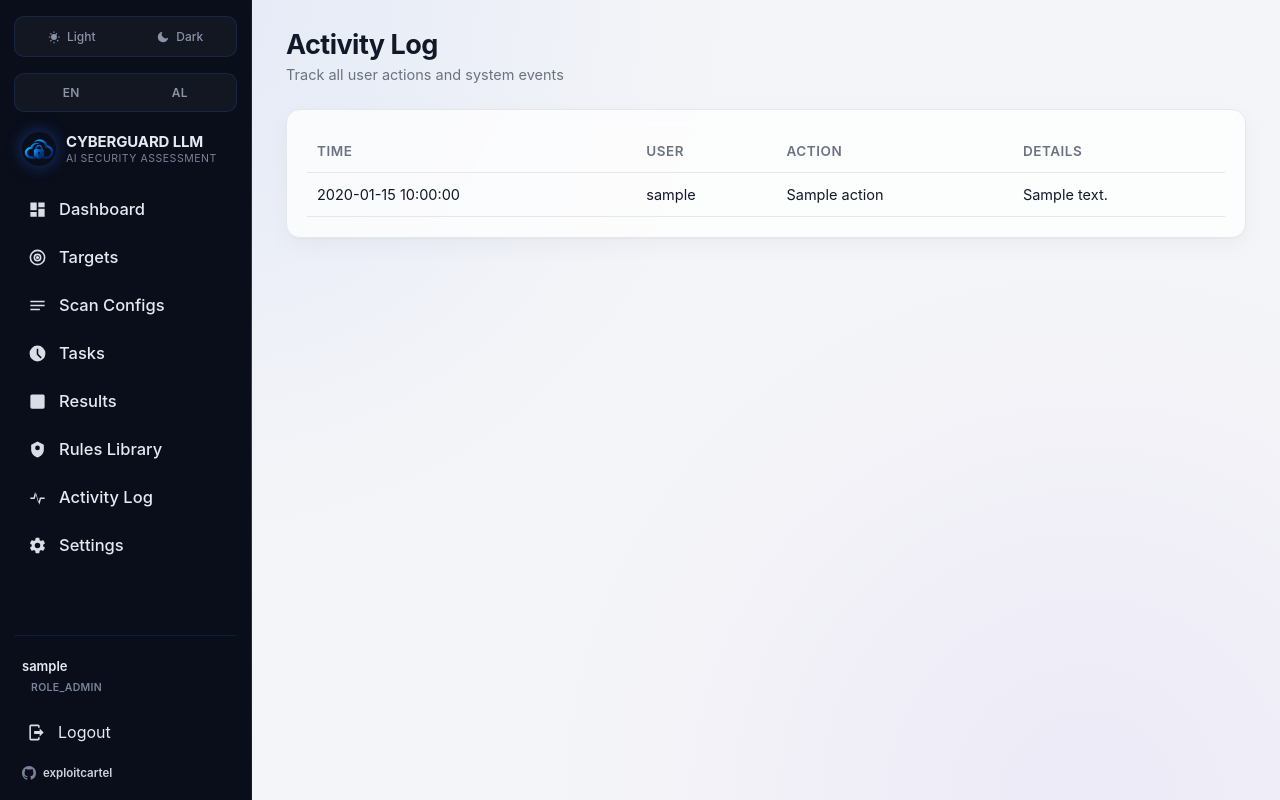
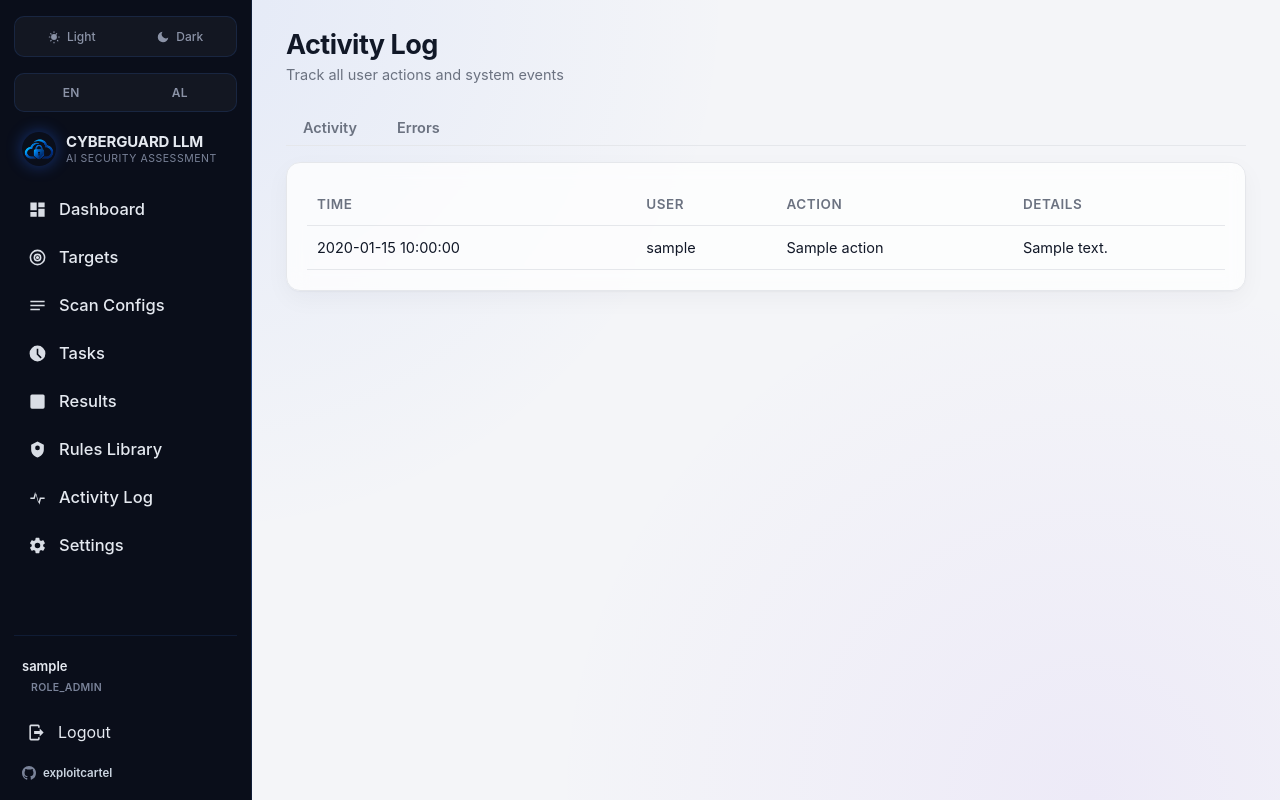
Before and after one commit to exploitcartel/cyberguardllm, a Flask app: template webapp/templates/activity.html in a window 1280 px wide. Run offline with Flask 3, Linux system fonts and the light colour scheme; the template is opened without the code that fills it: most values are stand-ins (such as "Sample title", 1, 10 or a date in 2020); parts of the project's set-up code (start-up, migrations or seed data) failed here and were passed over; some libraries are stand-ins or nearby versions.

Commit message:
Activity Log: Errors tab; reap orphaned scans only in the serving process
Importing webapp.app from any other process (a test run, a script) stopped a live
scan in the server. Reaping now happens in run.py. ERROR findings and crashes are
copied into error_log and shown under Activity Log > Errors.

```diff
--- a/engine/runner.py
+++ b/engine/runner.py
@@ -2,7 +2,7 @@ import socket
 import threading
 import time
 from urllib.parse import urlparse
-from storage.db import get_conn, now, get_setting
+from storage.db import get_conn, now, get_setting, log_error
 from engine.loader import load_rules_by_categories
 from engine.evaluator import evaluate, evaluate_explained, evaluate_multiturn, evaluate_persistence
 from engine.scorer import compute_risk_score_rows
@@ -181,6 +181,7 @@ def _run_optional_module(conn, result_id, rule_id, step_label, module_label, sou
     try:
         fn()
     except Exception as e:
+        log_error(module_label, rule_id, f"{step_label} crashed: {e!r}", result_id=result_id)
         try:
             conn.execute(
                 """INSERT INTO findings (scan_result_id, rule_id, owasp, severity, verdict, prompt_sent, raw_response,
@@ -1047,6 +1048,8 @@ def _execute(task_id: int):
             stopped = _run_ai_powered(conn, task_id, result_id, target, ai_categories,
                                        max_attempts=config["ai_max_attempts"], intensity=ai_intensity, config=config)
     except Exception as e:
+        log_error("scanner", "scan-crashed", f"The scan stopped on an unexpected error: {e!r}",
+                  task_id=task_id, result_id=result_id)
         conn.execute("UPDATE scan_results SET status='error' WHERE id=?", (result_id,))
         conn.execute("UPDATE tasks SET status='error' WHERE id=?", (task_id,))
         conn.commit()
@@ -1215,6 +1218,10 @@ def reap_orphaned_tasks():
     conn = get_conn()
     orphaned = conn.execute("SELECT id, result_id FROM tasks WHERE status='running'").fetchall()
     for row in orphaned:
+        log_error("scanner", "task-reaped",
+                  "A process started (or imported the app) while this scan was still marked running, so it was "
+                  "stopped. Only one server process should use this database; a second one, a test run or a "
+                  "restart ends any scan in progress.", task_id=row["id"], result_id=row["result_id"], conn=conn)
         conn.execute("UPDATE tasks SET status='stopped', control='stop' WHERE id=?", (row["id"],))
         if row["result_id"] is not None:
             conn.execute("UPDATE scan_results SET status='stopped' WHERE id=? AND status='running'",
--- a/run.py
+++ b/run.py
@@ -1,6 +1,7 @@
 import os
 
 from webapp.app import app
+from engine.runner import reap_orphaned_tasks
 
 if __name__ == "__main__":
     # Safe by default: loopback only, debugger off. The Werkzeug debugger
@@ -19,4 +20,7 @@ if __name__ == "__main__":
     if debug and host != "127.0.0.1":
         raise SystemExit("Refusing to run with CGLLM_DEBUG=1 on a non-loopback host: the debugger allows "
                          "remote code execution. Use CGLLM_HOST=127.0.0.1 with CGLLM_DEBUG=1.")
+    # Anything still "running" was orphaned by the previous server process; clear it. Only done here, in the process
+    # that serves the app, so importing webapp.app elsewhere can never stop a live scan.
+    reap_orphaned_tasks()
     app.run(host=host, port=port, debug=debug)
--- a/webapp/app.py
+++ b/webapp/app.py
@@ -40,7 +40,8 @@ seed_admin()
 # process exiting (crash, Ctrl+C, a `git pull` + restart) - nothing in this
 # fresh process is driving it, so its own Stop button would never take
 # effect. Clear those now instead of leaving them stuck.
-reap_orphaned_tasks()
+# (This now happens in run.py, once, in the process that actually serves the app. Doing it on import meant any
+# other process that merely imported this module - a test run, a script - stopped a scan running in the server.)
 # Parse the rule library once at startup so the first visit to Scan Configs / Rules is as fast as the rest.
 load_all_rules()
 
@@ -1482,9 +1483,11 @@ def activity_page():
     username, err = require_login()
     if err: return err
     conn = get_conn()
+    tab = "errors" if request.args.get("tab") == "errors" else "activity"
     logs = conn.execute("SELECT * FROM activity_log ORDER BY timestamp DESC LIMIT 100").fetchall()
-    conn.close()
-    return render_template("activity.html", **ctx(active="activity", logs=logs))
+    errors = conn.execute("SELECT * FROM error_log ORDER BY id DESC LIMIT 200").fetchall()
+    conn.close()
+    return render_template("activity.html", **ctx(active="activity", logs=logs, errors=errors, tab=tab))
 
 
 def _mask_api_key(api_key_encrypted):
--- a/webapp/i18n.py
+++ b/webapp/i18n.py
@@ -463,6 +463,13 @@ TRANSLATIONS = {
     "col_user": {"en": "User", "al": "Përdoruesi"},
     "col_action": {"en": "Action", "al": "Veprimi"},
     "col_details": {"en": "Details", "al": "Detaje"},
+    "tab_activity": {"en": "Activity", "al": "Aktiviteti"},
+    "tab_errors": {"en": "Errors", "al": "Gabimet"},
+    "col_source": {"en": "Source", "al": "Burimi"},
+    "col_what": {"en": "What happened", "al": "Çfarë ndodhi"},
+    "no_errors_yet": {"en": "No errors recorded.", "al": "Asnjë gabim i regjistruar."},
+    "errors_sub": {"en": "Why scans stopped early or skipped a check: timeouts, unreachable targets, crashed modules, restarts.",
+                   "al": "Pse skanimet u ndalën herët ose anashkaluan një kontroll: timeout, objektiva të paarritshëm, module të rrëzuara, rinisje."},
     "no_activity_yet": {"en": "No activity yet.", "al": "S'ka aktivitet ende."},
 
     # ---- settings.html ----
--- a/webapp/templates/activity.html
+++ b/webapp/templates/activity.html
@@ -1,7 +1,26 @@
 {% extends "base.html" %}
 {% block content %}
-<div class="page-header"><div><h1>{{ t('activity_title') }}</h1><p>{{ t('activity_sub') }}</p></div></div>
+<div class="page-header"><div><h1>{{ t('activity_title') }}</h1><p>{{ t('errors_sub') if tab == 'errors' else t('activity_sub') }}</p></div></div>
+<div class="tabs">
+  <a href="/activity" class="{{ 'active' if tab == 'activity' }}">{{ t('tab_activity') }}</a>
+  <a href="/activity?tab=errors" class="{{ 'active' if tab == 'errors' }}">{{ t('tab_errors') }}{% if errors %} ({{ errors|length }}){% endif %}</a>
+</div>
 <div class="card">
+  {% if tab == 'errors' %}
+  <table>
+    <tr><th>{{ t('col_time') }}</th><th>{{ t('col_source') }}</th><th>{{ t('col_what') }}</th><th>{{ t('col_scan') }}</th></tr>
+    {% for e in errors %}
+    <tr>
+      <td style="white-space:nowrap;">{{ e.timestamp|fmtdate }}</td>
+      <td>{{ e.source }}</td>
+      <td><strong>{{ e.message }}</strong>{% if e.detail %}<details><summary style="cursor:pointer;color:var(--text-muted);font-size:13px;">{{ t('col_details') }}</summary><div style="font-size:13.5px;margin-top:6px;">{{ e.detail }}</div></details>{% endif %}</td>
+      <td>{% if e.result_id %}<a href="/results/{{ e.result_id }}">#{{ e.result_id }}</a>{% elif e.task_id %}task #{{ e.task_id }}{% else %}-{% endif %}</td>
+    </tr>
+    {% else %}
+    <tr><td colspan="4" style="text-align:center;color:var(--text-muted);">{{ t('no_errors_yet') }}</td></tr>
+    {% endfor %}
+  </table>
+  {% else %}
   <table>
     <tr><th>{{ t('col_time') }}</th><th>{{ t('col_user') }}</th><th>{{ t('col_action') }}</th><th>{{ t('col_details') }}</th></tr>
     {% for a in logs %}
@@ -10,5 +29,6 @@
     <tr><td colspan="4" style="text-align:center;color:var(--text-muted);">{{ t('no_activity_yet') }}</td></tr>
     {% endfor %}
   </table>
+  {% endif %}
 </div>
 {% endblock %}
```
Also changed, not shown: tests/test_error_log.py (added, +17 -0 lines), storage/db.py.
